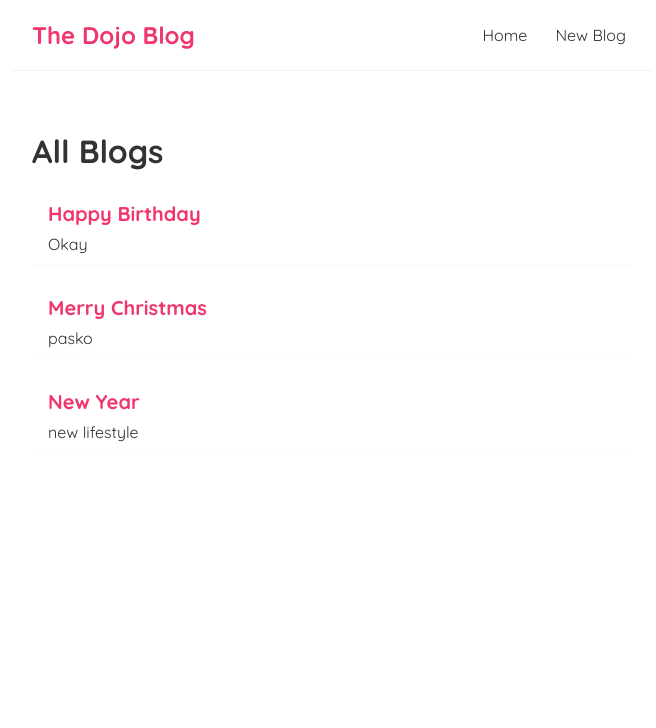
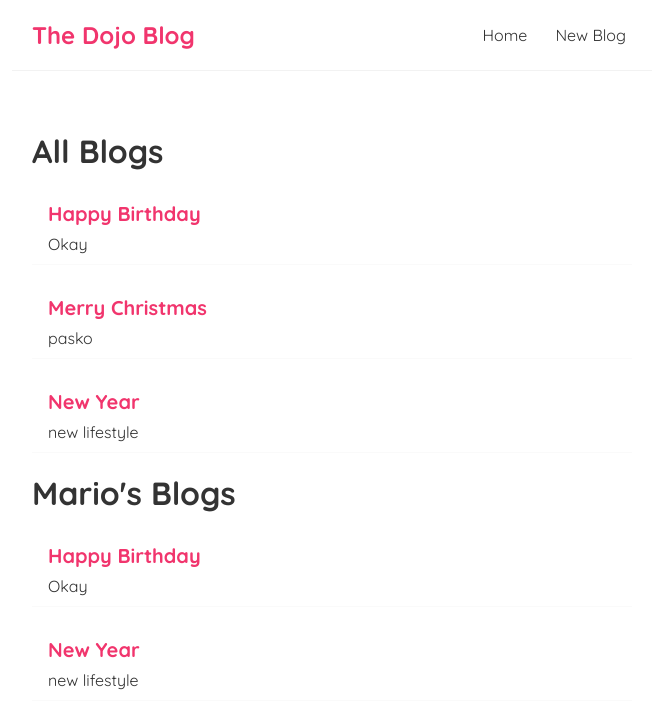
Before and after one commit to jieddev/react-native-repo, a React (Create React App) app: page / in a window 1280 px wide. Shown: the top 728 px of the page, without its empty margins (308-964 px from the left). Built offline with nearby package versions, Linux system fonts and the light colour scheme.

Commit message:
Add Mario's post below the Blog Posts by filtering the author name

```diff
--- a/src/Home.js
+++ b/src/Home.js
@@ -5,9 +5,9 @@ const Home = () => {
   const [name, setName] = useState('mario')
   const [age, setAge] = useState(25)
   const [blogs, setBlogs] = useState([
-    {title: "Happy Birthday", body: "Okay", id: 1},
-    {title: "Merry Christmas", body: "pasko", id: 2},
-    {title: "New Year", body: "new lifestyle", id: 3},
+    {title: "Happy Birthday", body: "Okay", author: "mario", id: 1},
+    {title: "Merry Christmas", body: "pasko", author: "luigi", id: 2},
+    {title: "New Year", body: "new lifestyle", author: "mario", id: 3},
   ])
 
 
@@ -23,7 +23,10 @@ const Home = () => {
 
 
   return (
-    < BlogList blogs={blogs} title="All Blogs"/>
+    <div className='home'>
+      < BlogList blogs={blogs} title="All Blogs"/>
+      < BlogList blogs={blogs.filter((blog) => blog.author == "mario")} title="Mario's Blogs"/>
+    </div>
 
    );
 }
```
